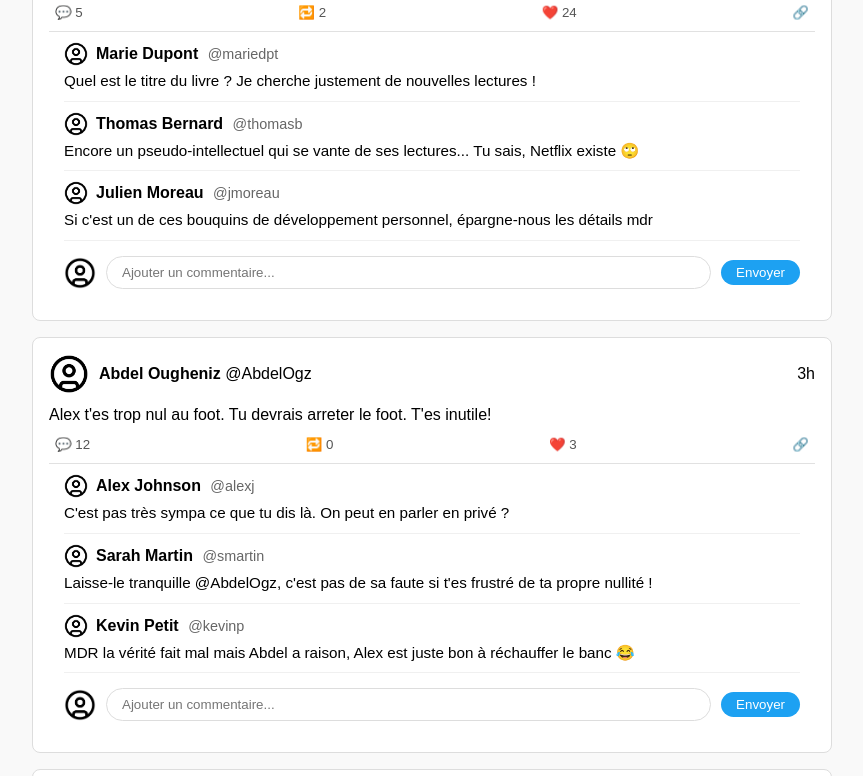
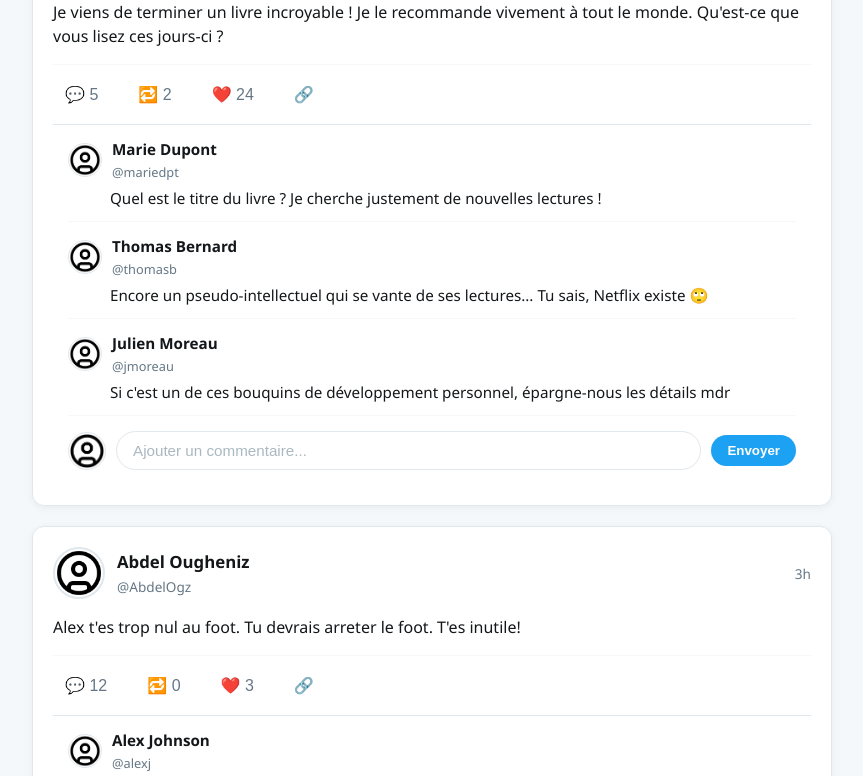
Before and after one commit to TerryHenrard/sentinel, a browser extension: page frontend/src/index.html in a window 1280 px wide. Shown: the part 213-989 px from the top of the page, without its empty margins (208-1071 px from the left). Drawn offline with Linux system fonts and the light colour scheme.

Commit message:
regenerate when necessary

```diff
--- a/frontend/src/style.css
+++ b/frontend/src/style.css
@@ -1,96 +1,172 @@
 body {
-  font-family: Arial, sans-serif;
-  background-color: #f9f9f9;
+  font-family: 'Segoe UI', Roboto, sans-serif;
+  background-color: #f5f8fa;
   margin: 0;
   padding: 0;
+  color: #333;
+  line-height: 1.6;
 }
+
 .container {
   max-width: 800px;
   margin: 0 auto;
   padding: 20px;
 }
+
+header {
+  padding: 16px 0;
+  margin-bottom: 20px;
+  border-bottom: 1px solid #e1e8ed;
+}
+
+header h1 {
+  color: #1da1f2;
+  margin: 0;
+  font-weight: 700;
+  letter-spacing: 0.2px;
+}
+
 .post {
   background: #fff;
-  border: 1px solid #ddd;
-  border-radius: 8px;
-  padding: 16px;
-  margin-bottom: 16px;
+  border: 1px solid #e1e8ed;
+  border-radius: 12px;
+  padding: 20px;
+  margin-bottom: 20px;
+  box-shadow: 0 2px 8px rgba(0, 0, 0, 0.05);
+  transition: box-shadow 0.2s ease;
 }
+
+.post:hover {
+  box-shadow: 0 4px 12px rgba(0, 0, 0, 0.1);
+}
+
 .post-header {
   display: flex;
   align-items: center;
   justify-content: space-between;
 }
+
 .post-header .user-info {
   display: flex;
   align-items: center;
 }
+
 .post-header img {
   border-radius: 50%;
-  width: 40px;
-  height: 40px;
-  margin-right: 10px;
+  width: 48px;
+  height: 48px;
+  margin-right: 12px;
+  object-fit: cover;
+  border: 2px solid #e1e8ed;
 }
+
+.post-header .user-info div {
+  display: flex;
+  flex-direction: column;
+}
+
+.post-header strong {
+  font-size: 1.05rem;
+  font-weight: 600;
+  color: #14171a;
+}
+
+.post-header span {
+  font-size: 0.85rem;
+  color: #657786;
+}
+
 .post-content {
-  margin-top: 12px;
+  margin-top: 16px;
+  font-size: 1rem;
+  line-height: 1.5;
+  color: #14171a;
 }
+
 .post-footer {
   display: flex;
-  justify-content: space-between;
-  margin-top: 12px;
-  color: #555;
+  justify-content: flex-start;
+  margin-top: 16px;
+  border-top: 1px solid #f5f8fa;
+  padding-top: 12px;
 }
+
 .post-footer button {
   background: none;
   border: none;
   cursor: pointer;
-  color: #555;
+  color: #657786;
+  font-size: 1rem;
+  padding: 8px 12px;
+  margin-right: 16px;
+  border-radius: 20px;
+  display: flex;
+  align-items: center;
+  transition:
+    background-color 0.2s,
+    color 0.2s;
 }
+
 .post-footer button:hover {
-  color: #000;
+  background-color: rgba(29, 161, 242, 0.1);
+  color: #1da1f2;
 }
+
 .highlight {
-  background-color: #ffe6e6;
+  background-color: #fff8e1;
+  border-left: 4px solid #ffd54f;
+  padding-left: 12px;
 }
 
 /* Style pour la section commentaires */
 .comments-section {
-  margin-top: 10px;
+  margin-top: 12px;
   padding: 0 15px 15px;
-  border-top: 1px solid #e1e1e1;
+  border-top: 1px solid #e1e8ed;
   display: block;
 }
 
 .comment {
-  padding: 10px 0;
-  border-bottom: 1px solid #f0f0f0;
+  padding: 12px 0;
+  border-bottom: 1px solid #f5f8fa;
 }
 
 .comment-header {
   display: flex;
   align-items: center;
-  margin-bottom: 5px;
+  margin-bottom: 6px;
 }
 
 .comment-header img {
-  width: 24px;
-  height: 24px;
+  width: 32px;
+  height: 32px;
   border-radius: 50%;
-  margin-right: 8px;
+  margin-right: 10px;
+  object-fit: cover;
+  border: 1px solid #e1e8ed;
+}
+
+.comment-header div {
+  display: flex;
+  flex-direction: column;
 }
 
 .comment-header strong {
   margin-right: 5px;
+  font-size: 0.95rem;
+  color: #14171a;
 }
 
 .comment-header span {
-  color: #666;
-  font-size: 0.9em;
+  color: #657786;
+  font-size: 0.8em;
 }
 
 .comment-content {
   font-size: 0.95em;
-  line-height: 1.3;
+  line-height: 1.4;
+  padding-left: 42px;
+  color: #14171a;
 }
 
 .add-comment {
@@ -100,31 +176,50 @@ body {
 }
 
 .add-comment img {
-  width: 32px;
-  height: 32px;
+  width: 36px;
+  height: 36px;
   border-radius: 50%;
   margin-right: 10px;
+  object-fit: cover;
+  border: 1px solid #e1e8ed;
 }
 
 .add-comment input {
   flex-grow: 1;
-  border: 1px solid #ddd;
-  border-radius: 20px;
-  padding: 8px 15px;
+  border: 1px solid #e1e8ed;
+  border-radius: 24px;
+  padding: 10px 16px;
   margin-right: 10px;
+  font-size: 0.95rem;
+  color: #14171a;
+  transition:
+    border-color 0.2s,
+    box-shadow 0.2s;
+}
+
+.add-comment input:focus {
+  outline: none;
+  border-color: #1da1f2;
+  box-shadow: 0 0 0 2px rgba(29, 161, 242, 0.2);
+}
+
+.add-comment input::placeholder {
+  color: #aab8c2;
 }
 
 .add-comment button {
   background-color: #1da1f2;
   color: white;
   border: none;
-  border-radius: 20px;
-  padding: 5px 15px;
+  border-radius: 24px;
+  padding: 8px 16px;
   cursor: pointer;
+  font-weight: 600;
+  transition: background-color 0.2s;
 }
 
 .add-comment button:hover {
-  background-color: #0c85d0;
+  background-color: #1991db;
 }
 
 /* Pour rendre le bouton commentaire plus interactif */
@@ -135,3 +230,30 @@ body {
 .comment-btn:hover {
   color: #1da1f2;
 }
+
+@media (max-width: 600px) {
+  .container {
+    padding: 10px;
+  }
+
+  .post {
+    padding: 16px;
+  }
+
+  .post-header img {
+    width: 40px;
+    height: 40px;
+  }
+
+  .comments-section {
+    padding: 0 10px 10px;
+  }
+
+  .add-comment input {
+    padding: 8px 12px;
+  }
+
+  .add-comment button {
+    padding: 6px 12px;
+  }
+}
```
Also changed, not shown: extension/popup.js (+42 -26 lines).
